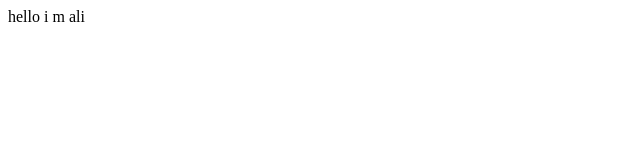
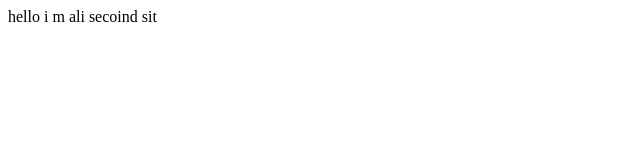
Before and after one commit to aliysefian/django, a plain HTML site: page index.html in a window 1280 px wide. Shown: the full height of the page, 0-640 px from the left. Drawn offline with Linux system fonts and the light colour scheme.

Commit message:
Update index.html

```diff
--- a/index.html
+++ b/index.html
@@ -5,7 +5,7 @@
 	</title>
 </head>
 <body>
-	hello i m ali
+	hello i m ali secoind sit
 
 </body>
 </html>
```
